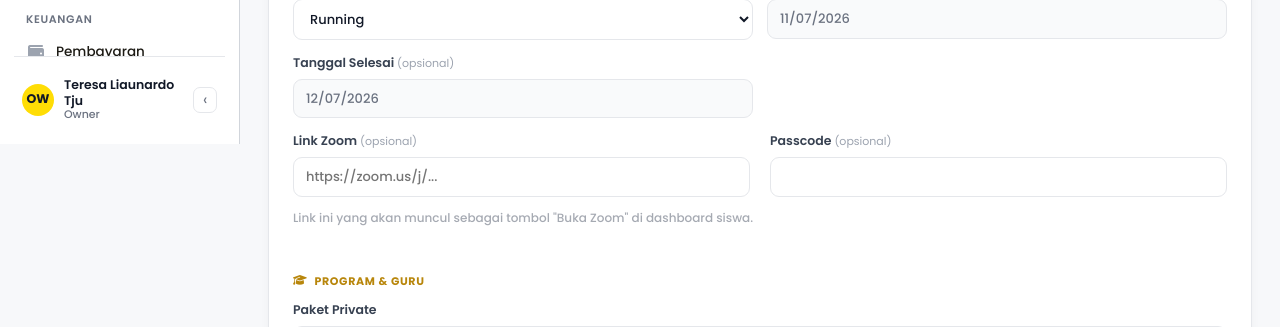
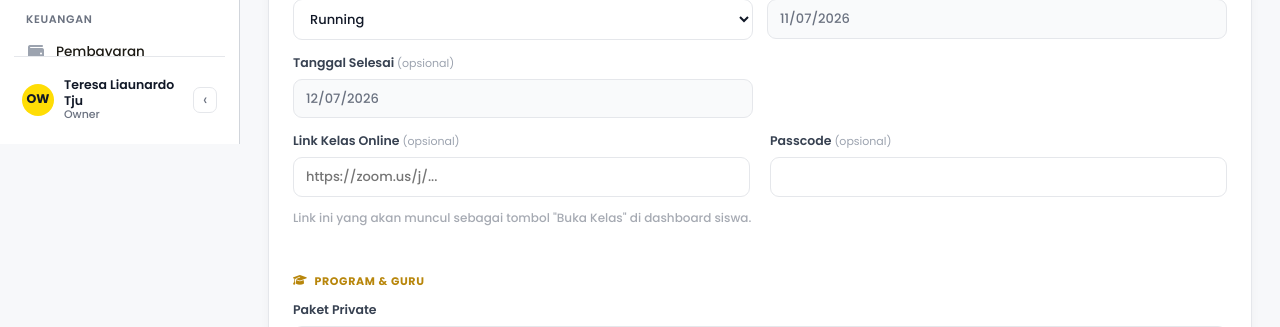
Before and after one commit to isnaenylrst/haoyou-educator, a Laravel app: page /admin/kelas/12/edit in a window 1280 px wide. Shown: the part 656-983 px from the top of the page. Run offline with Laravel 12, Linux system fonts and the light colour scheme; the visitor is signed in with stand-in values (Sample User, id 1); data comes from the database, SQL or seed files in the repository; data that the repository does not hold is empty; parts of the project's set-up code (start-up, migrations or seed data) failed here and were passed over; some libraries are stand-ins or nearby versions.

Commit message:
Update: Tampilan kelas

```diff
--- a/resources/views/admin/kelas/edit.blade.php
+++ b/resources/views/admin/kelas/edit.blade.php
@@ -127,7 +127,7 @@
                         {{-- ZOOM (hanya tampil saat mode Online) --}}
                         <div class="form-row-two" id="edit_zoom_fields" style="display: none;">
                             <div class="form-field">
-                                <label for="edit_zoom_link">Link Zoom <span class="opt">(opsional)</span></label>
+                                <label for="edit_zoom_link">Link Kelas Online <span class="opt">(opsional)</span></label>
                                 <input type="url" name="zoom_link" id="edit_zoom_link" placeholder="https://zoom.us/j/...">
                             </div>
                             <div class="form-field">
@@ -135,7 +135,7 @@
                                 <input type="text" name="zoom_passcode" id="edit_zoom_passcode" maxlength="50">
                             </div>
                             <div class="form-hint zoom-hint">
-                                Link ini yang akan muncul sebagai tombol "Buka Zoom" di dashboard siswa.
+                                Link ini yang akan muncul sebagai tombol "Buka Kelas" di dashboard siswa.
                             </div>
                         </div>
                     </div>
--- a/resources/views/admin/kelas/index.blade.php
+++ b/resources/views/admin/kelas/index.blade.php
@@ -178,7 +178,7 @@
 
                                     @if ($isOnline)
                                         <div class="cand-sub" style="color: {{ $kelas->zoom_link ? '#16a34a' : '#dc2626' }};">
-                                            {{ $kelas->zoom_link ? 'Zoom ✓' : 'Belum ada link Zoom' }}
+                                            {{ $kelas->zoom_link ? 'Zoom ✓' : 'Belum ada link kelas' }}
                                         </div>
                                     @endif
                                 </div>
--- a/resources/views/admin/kelas/tambah.blade.php
+++ b/resources/views/admin/kelas/tambah.blade.php
@@ -85,7 +85,7 @@
 
                                 <div class="form-field">
                                     <label for="add_zoom_link">
-                                        Link Zoom <span class="opt">(opsional)</span>
+                                        Link Kelas Online <span class="opt">(opsional)</span>
                                     </label>
 
                                     <input
@@ -110,7 +110,7 @@
                                 </div>
 
                                 <div class="form-hint zoom-hint">
-                                    Link ini yang akan muncul sebagai tombol "Buka Zoom" di dashboard siswa.
+                                    Link ini yang akan muncul sebagai tombol "Buka Kelas" di dashboard siswa.
                                 </div>
 
                             </div>
```
